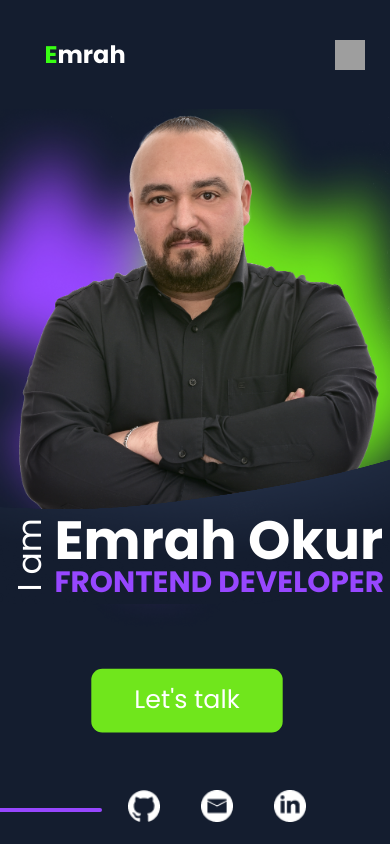
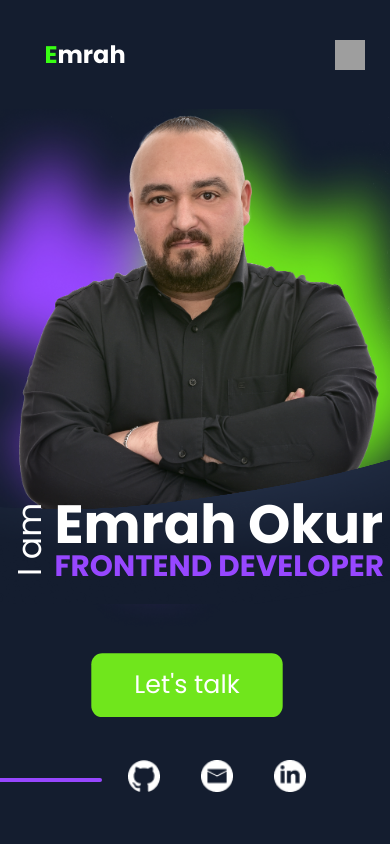
Before and after one commit to EmrahOkur/Emrah-Okur-Portfolio, an Angular app in the folder Emrah-Okur-Portfolio/: page / in a window 390 px wide. Shown: the top 844 px of the page. Built offline with nearby package versions, Linux system fonts and the light colour scheme; grey boxes are pictures that could not be loaded.

Commit message:
changes and fixes

```diff
--- a/Emrah-Okur-Portfolio/src/app/hero/hero-mobile.component.scss
+++ b/Emrah-Okur-Portfolio/src/app/hero/hero-mobile.component.scss
@@ -12,6 +12,9 @@
     .footer-links {
         margin-top: -25px;
     }
+    .hero-container {
+        padding-bottom: 0px; /* Weniger Padding für mobile Ansicht */
+    }
 }
 
 //iphone se
@@ -22,20 +25,17 @@
     }
 
     .text-section {
-        transform: translateY(25px);
+        transform: translateY(55px);
     }
 
-    .cta-button {
-        transform: translateY(-45px);
-    }
 
     .footer-links {
         margin-left: 120px;
-        top: 20px;
+        top: 75px;
     }
 
     .text-section h1 {
-        font-size: 49px !important;
+        font-size: 50px !important;
         line-height: 10px !important; /* Größere Schriftgröße */
     }
 
@@ -43,7 +43,13 @@
         font-size: 30px !important;
         padding-left:20px !important;
     }
+
+    .hero-container {
+        padding-bottom: 30px; /* Weniger Padding für mobile Ansicht */
+    }
 }
+
+
 
 //iphone xr
 @media (max-width: 480px) and (min-height: 801px) {
@@ -54,7 +60,7 @@
 
 
     .text-section {
-        transform: scale(1.1) translateY(-150px) translateX(0px);
+        transform: scale(1.1) translateY(-164px) translateX(0px);
 
     }
     .hero-image{
@@ -77,7 +83,10 @@
 
     .footer-links {
         margin-left: 140px;
-        top: -110px;
+        top: -140px;
+    }
+    .hero-container {
+        padding-bottom: 0px; /* Weniger Padding für mobile Ansicht */
     }
 }
 
@@ -86,6 +95,9 @@
     .text-section {
         margin-left: 1%;
         margin-top: -6vh;
+    }
+    .hero-container {
+        padding-bottom: 0px; /* Weniger Padding für mobile Ansicht */
     }
 }
 
@@ -103,4 +115,7 @@
         top: -5vh;
         width: 352px;
     }
+    .hero-container {
+        padding-top: 0px; /* Weniger Padding für mobile Ansicht */
+    }
 }
--- a/Emrah-Okur-Portfolio/src/app/hero/hero-responsive.component.scss
+++ b/Emrah-Okur-Portfolio/src/app/hero/hero-responsive.component.scss
@@ -1,4 +1,6 @@
 @import '../../styles.scss';
+
+
 
 @media (max-width: 1100px) {
     .cta-button {
--- a/Emrah-Okur-Portfolio/src/app/portfolio-section/portfolio-section.component.html
+++ b/Emrah-Okur-Portfolio/src/app/portfolio-section/portfolio-section.component.html
@@ -20,7 +20,7 @@
                 <div class="left-inner" data-aos="fade-right" data-aos-duration="1200">
                     <div class="text-position">
                         <div class="first">Join</div>
-                        <div class="second">Angular | TypeScript | HTML | CSS | Firebase</div>
+                        <div class="second">JavaScript | HTML | CSS | Firebase</div>
                         <div class="third">Task manager inspired by the Kanban System. Create and organize tasks using drag and drop functions, assign users and categories.</div>
                     </div>
                     <div class="button-section" data-aos="fade-up" data-aos-delay="300" data-aos-duration="1000">
--- a/Emrah-Okur-Portfolio/src/styles.scss
+++ b/Emrah-Okur-Portfolio/src/styles.scss
@@ -8,6 +8,7 @@ $gray: #b6b6b6;
 $red: #e61c40;
 
 html {
+  box-sizing: border-box;
   scroll-behavior: smooth;
 }
 
```
